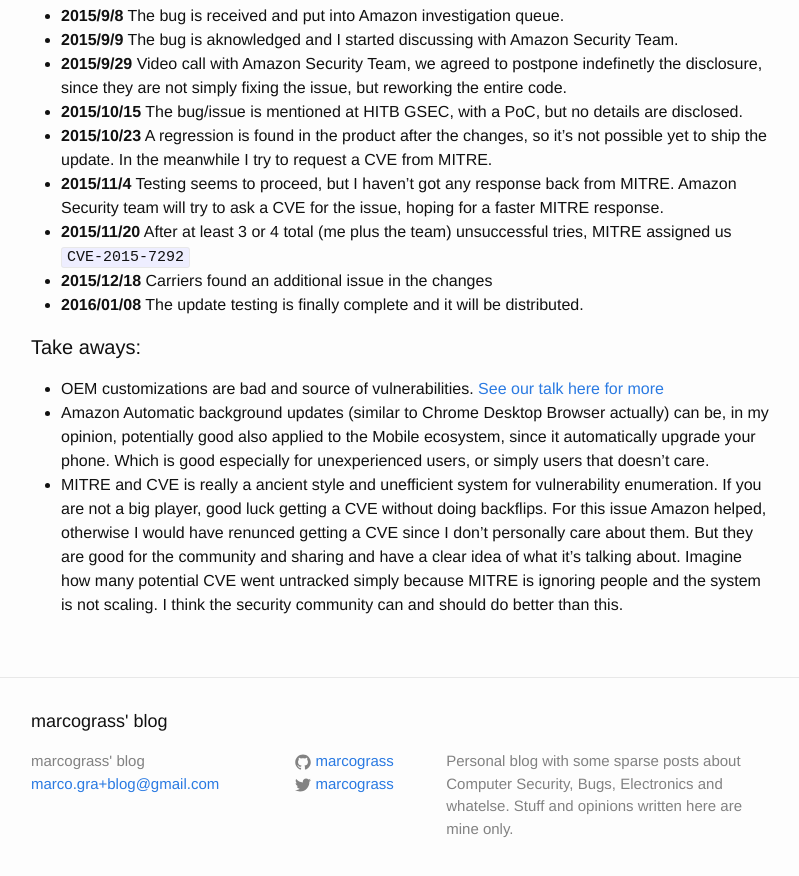
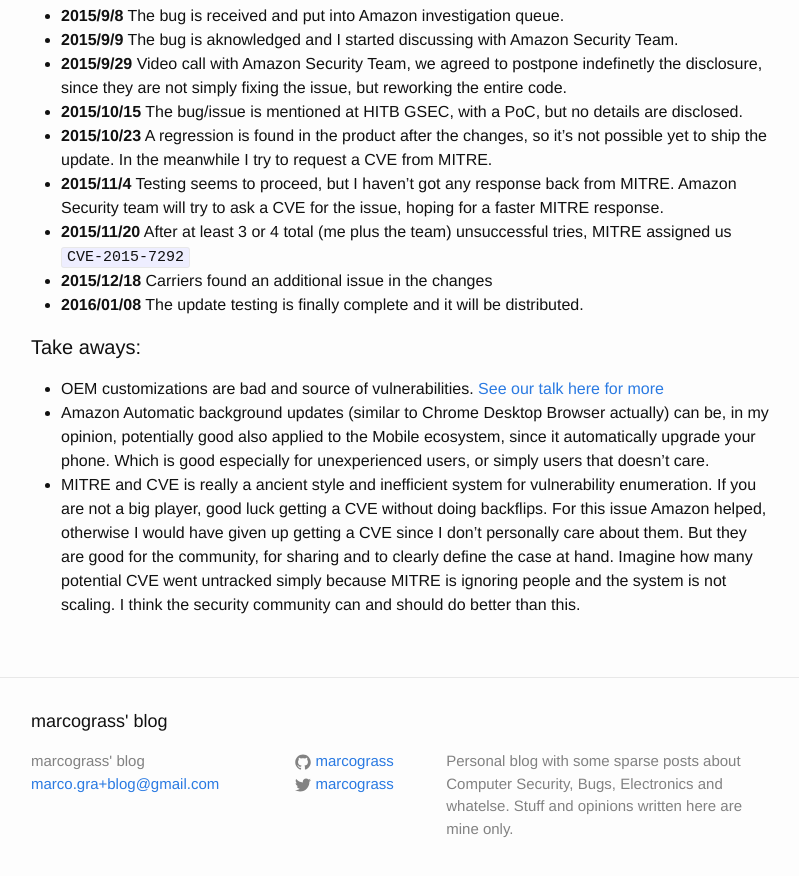
Before and after one commit to marcograss/marcograss.github.io, a Jekyll site: the page built from _posts/2016-01-15-cve-2015-7292-amazon-kernel-stack-buffer-overflow.markdown, in a window 1280 px wide and 900 px high, scrolled down 2172 px. Shown: the top 876 px of the window, without its empty margins (239-1038 px from the left). Built offline with Jekyll 4.4.1, drawn with Linux system fonts in a browser that asks for light colours.

Commit message:
Typos here and there
Paraphrased for readability.

```diff
--- a/_posts/2016-01-15-cve-2015-7292-amazon-kernel-stack-buffer-overflow.markdown
+++ b/_posts/2016-01-15-cve-2015-7292-amazon-kernel-stack-buffer-overflow.markdown
@@ -79,7 +79,7 @@ I don't have handy now that kernel image so I will not post the disassembled cod
 #### Take aways:
 - OEM customizations are bad and source of vulnerabilities. [See our talk here for more][current-state-pe]
 - Amazon Automatic background updates (similar to Chrome Desktop Browser actually) can be, in my opinion, potentially good also applied to the Mobile ecosystem, since it automatically upgrade your phone. Which is good especially for unexperienced users, or simply users that doesn't care.
-- MITRE and CVE is really a ancient style and unefficient system for vulnerability enumeration. If you are not a big player, good luck getting a CVE without doing backflips. For this issue Amazon helped, otherwise I would have renunced getting a CVE since I don't personally care about them. But they are good for the community and sharing and have a clear idea of what it's talking about. Imagine how many potential CVE went untracked simply because MITRE is ignoring people and the system is not scaling. I think the security community can and should do better than this.
+- MITRE and CVE is really a ancient style and inefficient system for vulnerability enumeration. If you are not a big player, good luck getting a CVE without doing backflips. For this issue Amazon helped, otherwise I would have given up getting a CVE since I don't personally care about them. But they are good for the community, for sharing and to clearly define the case at hand. Imagine how many potential CVE went untracked simply because MITRE is ignoring people and the system is not scaling. I think the security community can and should do better than this.
 
 [current-state-pe]: http://gsec.hitb.org/materials/sg2015/D2%20-%20Ryan%20Welton%20and%20Marco%20Grassi%20-%20Current%20State%20of%20Android%20Privilege%20Escalation.pdf
 [fire-phone-github]: https://github.com/Fire-Phone/
```
